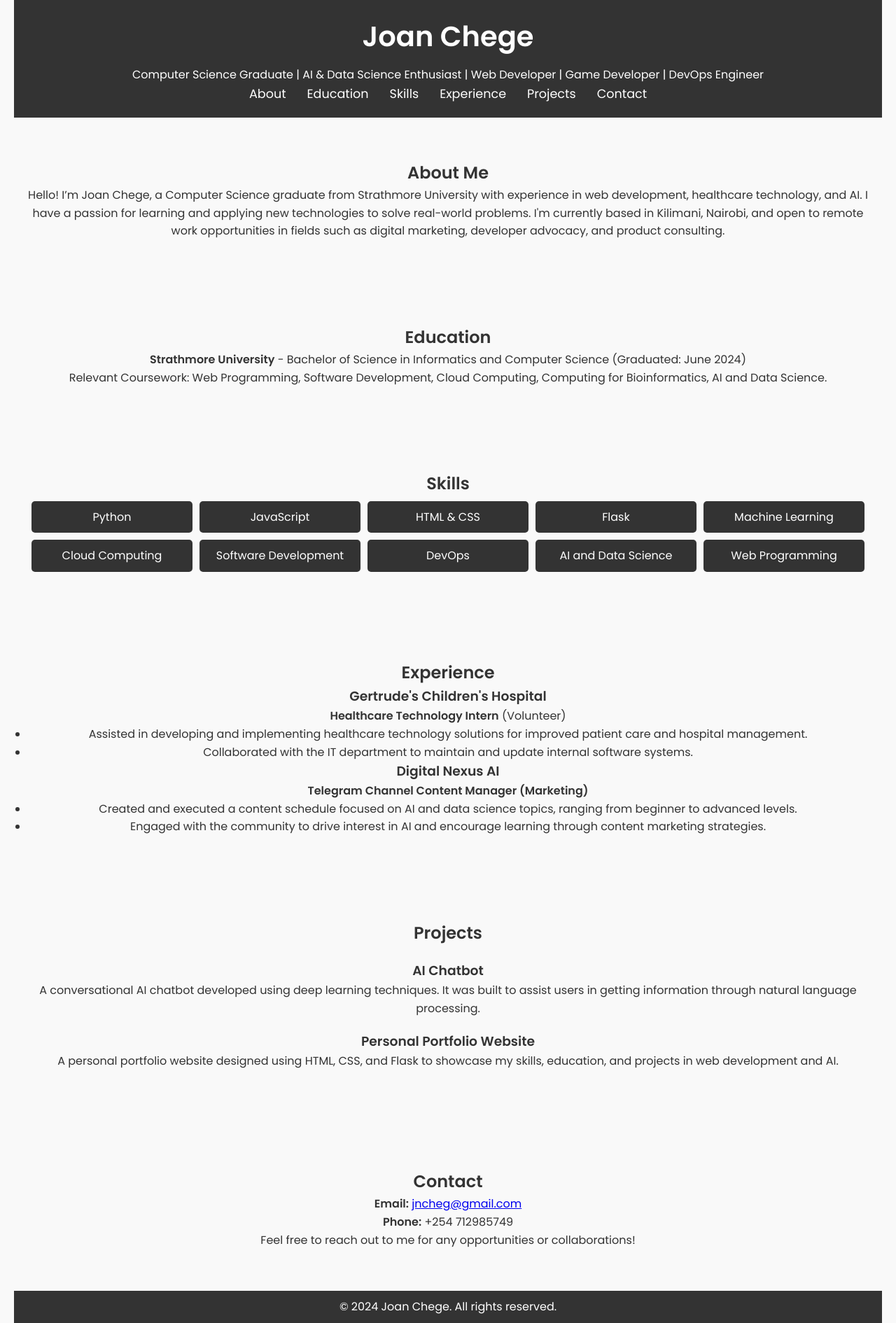
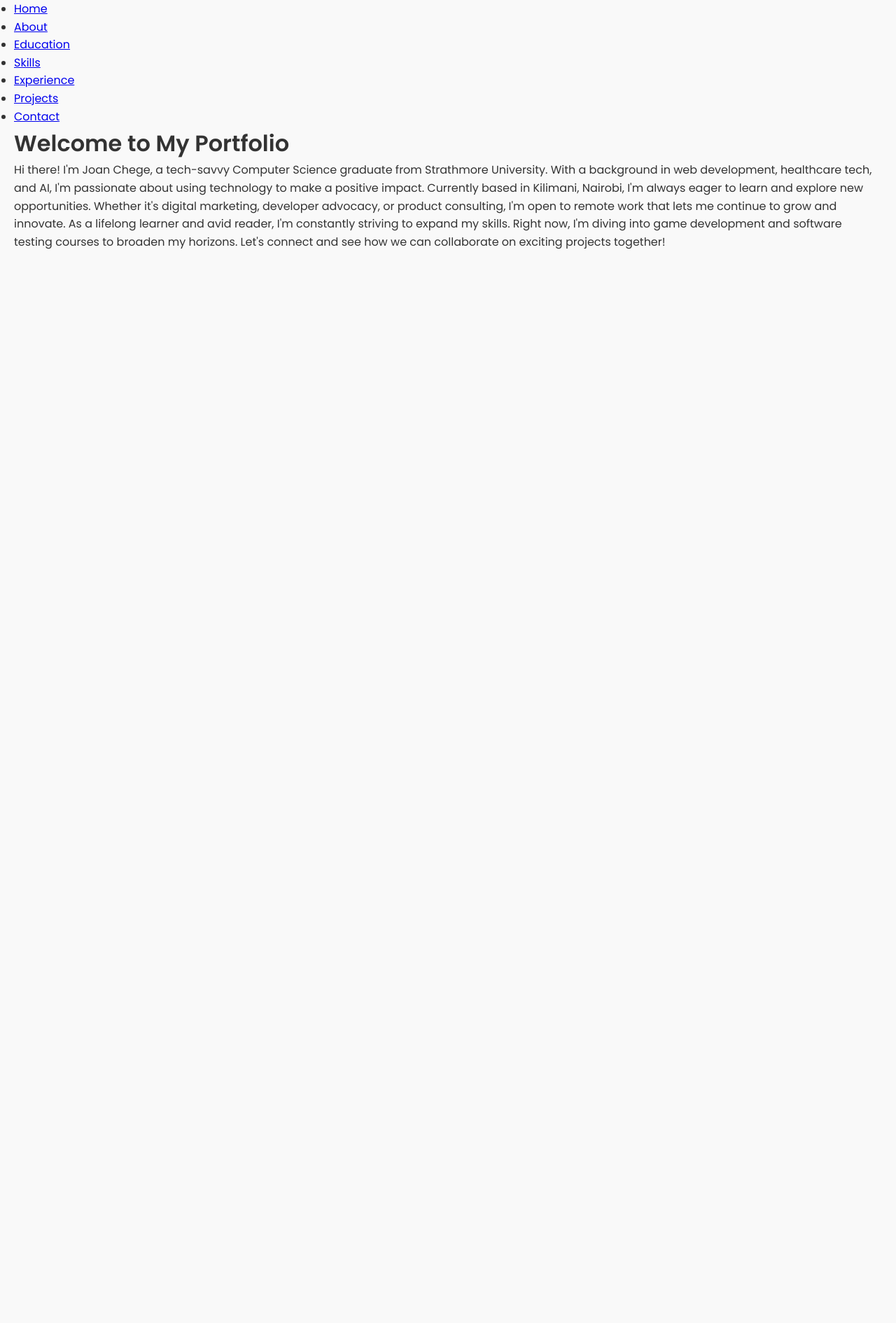
Before and after one commit to JoanChege/Portfolio, a Flask app: page / in a window 1280 px wide. Shown: the whole page at 70% size. After the commit the page ends 356 px from the top, so only its background shows below. Run offline with Flask 3, Linux system fonts and the light colour scheme.

Commit message:
add block content

```diff
--- a/templates/about.html
+++ b/templates/about.html
@@ -0,0 +1,4 @@
+{% block content %}
+    <h1>About Me</h1>
+    <p>I'm Joan Chege, a Computer Science graduate from Strathmore University...</p>
+{% endblock %}
--- a/templates/contact.html
+++ b/templates/contact.html
@@ -0,0 +1,5 @@
+{% block content %}
+    <h1>Contact</h1>
+    <p>Email: jncheg@gmail.com</p>
+    <p>Phone: +254 712985749</p>
+{% endblock %}
--- a/templates/education.html
+++ b/templates/education.html
@@ -0,0 +1,4 @@
+{% block content %}
+    <h1>Education</h1>
+    <p>Bachelor of Science in Informatics and Computer Science - Strathmore University</p>
+{% endblock %}
--- a/templates/experience.html
+++ b/templates/experience.html
@@ -0,0 +1,5 @@
+{% block content %}
+    <h1>Experience</h1>
+    <h3>Gertrude's Children's Hospital</h3>
+    <p>Healthcare Technology Intern...</p>
+{% endblock %}
--- a/templates/index.html
+++ b/templates/index.html
@@ -8,114 +8,30 @@
     <link href="https://fonts.googleapis.com/css2?family=Poppins:wght@300;400;500;600&display=swap" rel="stylesheet">
 </head>
 <body>
-    <header>
-        <div class="container">
-            <h1>Joan Chege</h1>
-            <p>Computer Science Graduate | AI & Data Science Enthusiast | Web Developer | Game Developer | DevOps Engineer</p>
-            <nav>
-                <ul>
-                    <li><a href="#about">About</a></li>
-                    <li><a href="#education">Education</a></li>
-                    <li><a href="#skills">Skills</a></li>
-                    <li><a href="#experience">Experience</a></li>
-                    <li><a href="#projects">Projects</a></li>
-                    <li><a href="#contact">Contact</a></li>
-                </ul>
-            </nav>
-        </div>
-    </header>
+    <div class="sidebar">
+        <ul>
+            <li><a href="{{ url_for('index') }}">Home</a></li>
+            <li><a href="{{ url_for('about') }}">About</a></li>
+            <li><a href="{{ url_for('education') }}">Education</a></li>
+            <li><a href="{{ url_for('skills') }}">Skills</a></li>
+            <li><a href="{{ url_for('experience') }}">Experience</a></li>
+            <li><a href="{{ url_for('projects') }}">Projects</a></li>
+            <li><a href="{{ url_for('contact') }}">Contact</a></li>
+        </ul>
+    </div>
 
-    <!-- About Section -->
-    <section id="about" class="section">
-        <div class="container">
-            <h2>About Me</h2>
-            <p>Hello! I’m Joan Chege, a Computer Science graduate from Strathmore University with experience in web development, healthcare technology, and AI. I have a passion for learning and applying new technologies to solve real-world problems. I'm currently based in Kilimani, Nairobi, and open to remote work opportunities in fields such as digital marketing, developer advocacy, and product consulting.</p>
-        </div>
-    </section>
+    <div class="content">
+        {% block content %}
+        <h1>Welcome to My Portfolio</h1>
+        <p>Hi there! I'm Joan Chege, a tech-savvy Computer Science graduate from Strathmore University. With a background in web development, healthcare tech, and AI, I'm passionate about using technology to make a positive impact.
 
-    <!-- Education Section -->
-    <section id="education" class="section">
-        <div class="container">
-            <h2>Education</h2>
-            <p><strong>Strathmore University</strong> - Bachelor of Science in Informatics and Computer Science (Graduated: June 2024)</p>
-            <p>Relevant Coursework: Web Programming, Software Development, Cloud Computing, Computing for Bioinformatics, AI and Data Science.</p>
-        </div>
-    </section>
+            Currently based in Kilimani, Nairobi, I'm always eager to learn and explore new opportunities. Whether it's digital marketing, developer advocacy, or product consulting, I'm open to remote work that lets me continue to grow and innovate.
 
-    <!-- Skills Section -->
-    <section id="skills" class="section">
-        <div class="container">
-            <h2>Skills</h2>
-            <ul class="skills-list">
-                <li>Python</li>
-                <li>JavaScript</li>
-                <li>HTML & CSS</li>
-                <li>Flask</li>
-                <li>Machine Learning</li>
-                <li>Cloud Computing</li>
-                <li>Software Development</li>
-                <li>DevOps</li>
-                <li>AI and Data Science</li>
-                <li>Web Programming</li>
-            </ul>
-        </div>
-    </section>
+            As a lifelong learner and avid reader, I'm constantly striving to expand my skills. Right now, I'm diving into game development and software testing courses to broaden my horizons.
 
-    <!-- Experience Section -->
-    <section id="experience" class="section">
-        <div class="container">
-            <h2>Experience</h2>
-
-            <div class="job">
-                <h3>Gertrude's Children's Hospital</h3>
-                <p><strong>Healthcare Technology Intern</strong> (Volunteer)</p>
-                <ul>
-                    <li>Assisted in developing and implementing healthcare technology solutions for improved patient care and hospital management.</li>
-                    <li>Collaborated with the IT department to maintain and update internal software systems.</li>
-                </ul>
-            </div>
-
-            <div class="job">
-                <h3>Digital Nexus AI</h3>
-                <p><strong>Telegram Channel Content Manager (Marketing)</strong></p>
-                <ul>
-                    <li>Created and executed a content schedule focused on AI and data science topics, ranging from beginner to advanced levels.</li>
-                    <li>Engaged with the community to drive interest in AI and encourage learning through content marketing strategies.</li>
-                </ul>
-            </div>
-        </div>
-    </section>
-
-    <!-- Projects Section -->
-    <section id="projects" class="section">
-        <div class="container">
-            <h2>Projects</h2>
-
-            <div class="project">
-                <h3>AI Chatbot</h3>
-                <p>A conversational AI chatbot developed using deep learning techniques. It was built to assist users in getting information through natural language processing.</p>
-            </div>
-
-            <div class="project">
-                <h3>Personal Portfolio Website</h3>
-                <p>A personal portfolio website designed using HTML, CSS, and Flask to showcase my skills, education, and projects in web development and AI.</p>
-            </div>
-        </div>
-    </section>
-
-    <!-- Contact Section -->
-    <section id="contact" class="section">
-        <div class="container">
-            <h2>Contact</h2>
-            <p><strong>Email:</strong> <a href="mailto:jncheg@gmail.com">jncheg@gmail.com</a></p>
-            <p><strong>Phone:</strong> +254 712985749</p>
-            <p>Feel free to reach out to me for any opportunities or collaborations!</p>
-        </div>
-    </section>
-
-    <footer>
-        <p>&copy; 2024 Joan Chege. All rights reserved.</p>
-    </footer>
+            Let's connect and see how we can collaborate on exciting projects together!</p>
+        {% endblock %}
+    </div>
 
     <script src="{{ url_for('static', filename='js/script.js') }}"></script>
 </body>
--- a/templates/projects.html
+++ b/templates/projects.html
@@ -0,0 +1,5 @@
+{% block content %}
+    <h1>Projects</h1>
+    <h3>AI Chatbot</h3>
+    <p>Developed an AI chatbot...</p>
+{% endblock %}
```
Also changed, not shown: templates/skills.html (+10 -0 lines).
